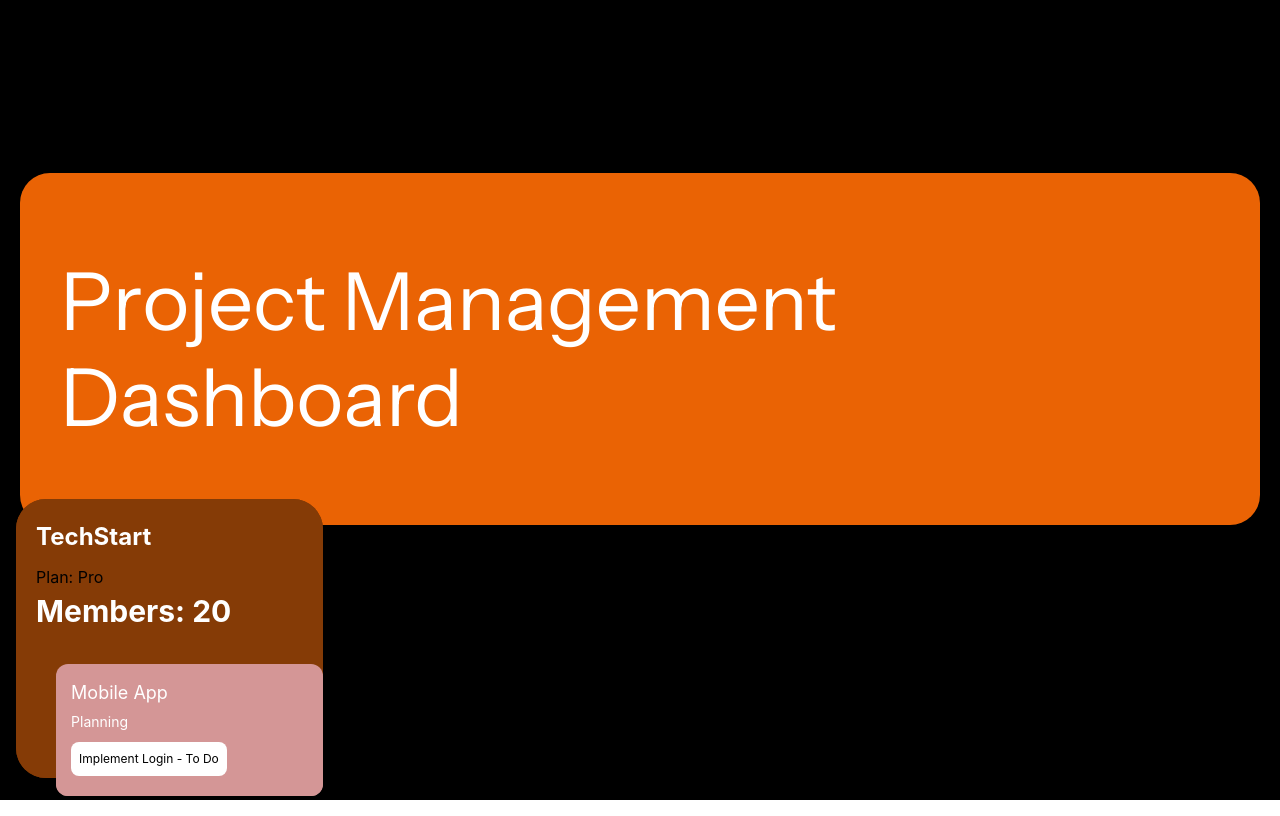
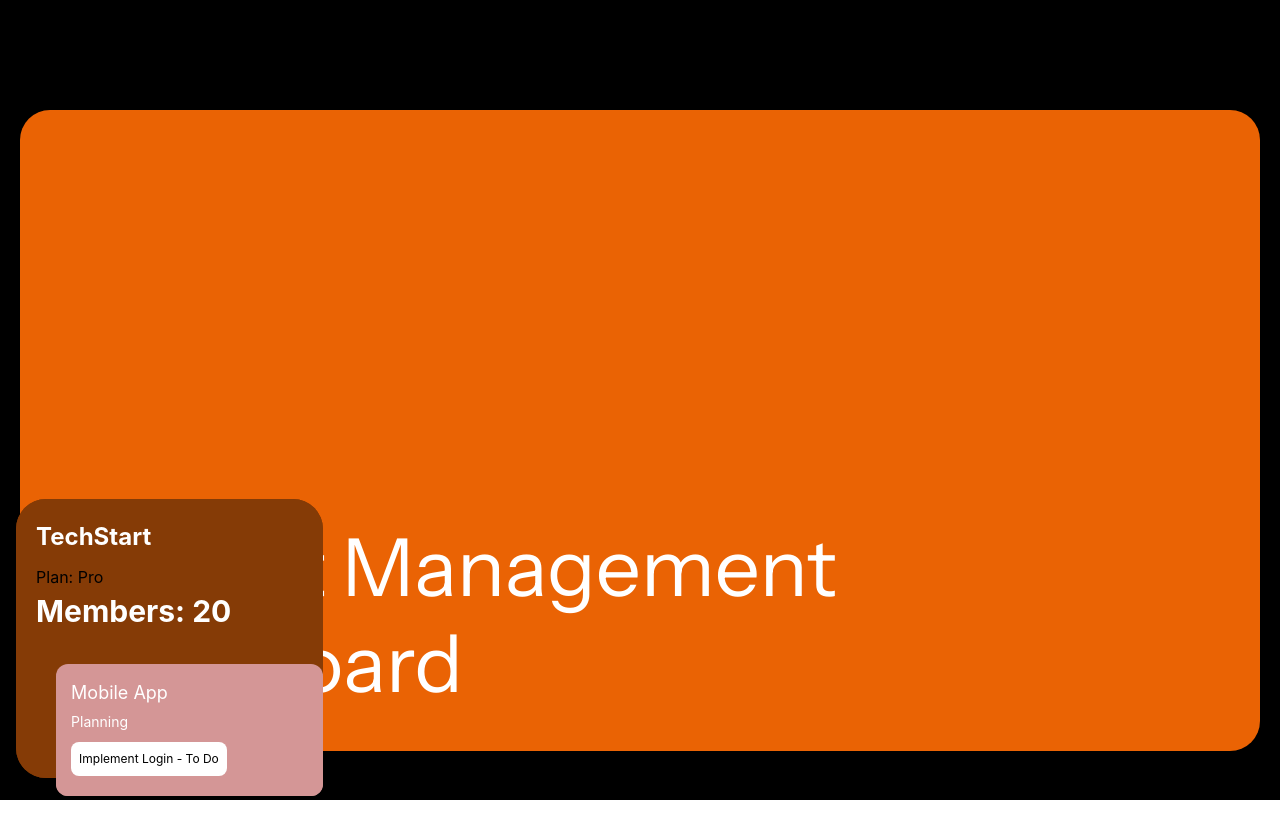
Before and after one commit to Jungyoonlim/pictorial-components, a React (Create React App) app in the folder b2b-saas-visualizer/: page / in a window 1280 px wide. Built offline with nearby package versions, Linux system fonts and the light colour scheme.

Commit message:
dashboard position

```diff
--- a/b2b-saas-visualizer/src/styles.js
+++ b/b2b-saas-visualizer/src/styles.js
@@ -21,18 +21,18 @@ export const DashboardHeader = styled.div`
   box-sizing: border-box;
   border-radius: 30px;
 
-  margin-top: 153px;
+  margin-top: 90px;
 
   @media (max-width: 1200px) {
-    margin-top: calc(153 / 982 * 100vh);
+    margin-top: calc(90 / 982 * 100vh);
   }
 
   @media (max-width: 768px) {
-    margin-top: calc(153 / 768 * 100vh);
+    margin-top: calc(90 / 768 * 100vh);
   }
 
   @media (max-width: 480px) {
-    margin-top: calc(153 / 480 * 100vh);
+    margin-top: calc(90 / 480 * 100vh);
   }
 `;
 
@@ -49,16 +49,21 @@ export const HeaderTitle = styled.h1`
   max-width: 777px;
   font-family: 'Instrument Sans', sans-serif;
 
+  margin-top: 369px;
+
   @media (max-width: 1200px) {
     font-size: 3rem;
+    margin-top: calc(369 / 982 * 100vh);
   }
 
   @media (max-width: 768px) {
     font-size: 2.5rem;
+    margin-top: calc(369 / 768 * 100vh);
   }
 
   @media (max-width: 480px) {
     font-size: 2rem;
+    margin-top: calc(369 / 480 * 100vh);
   }
 `;
 
```
